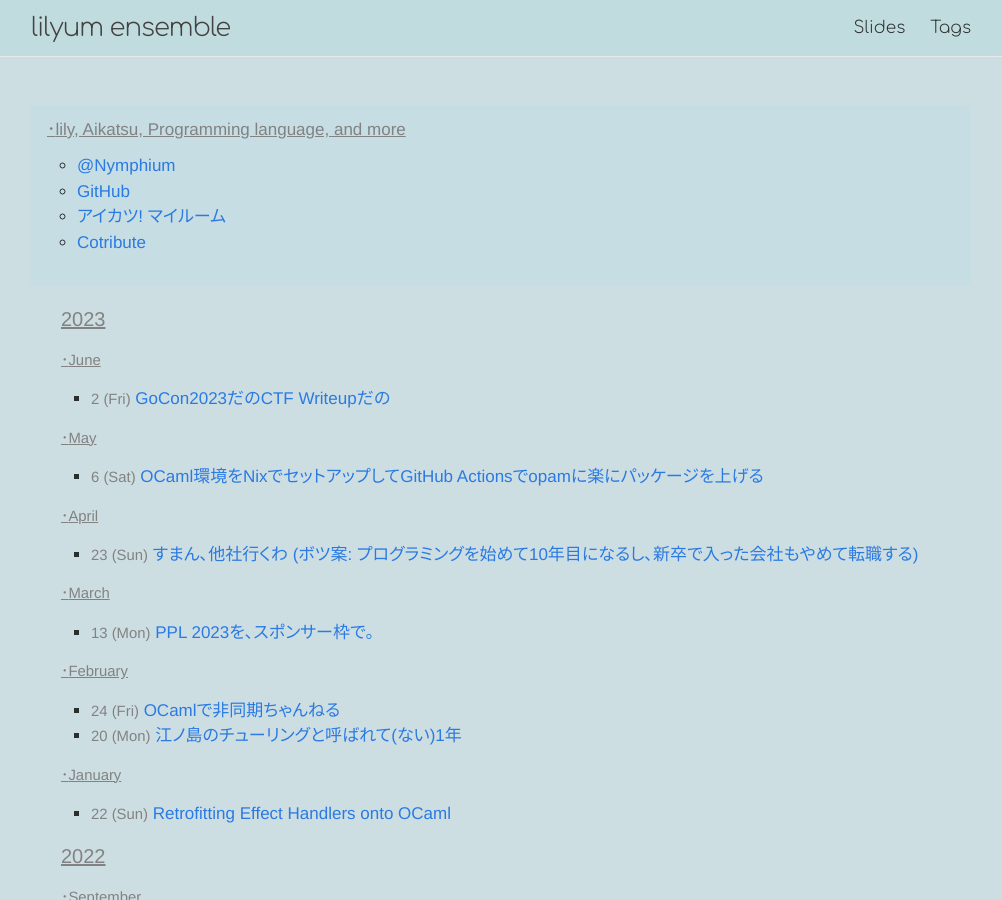
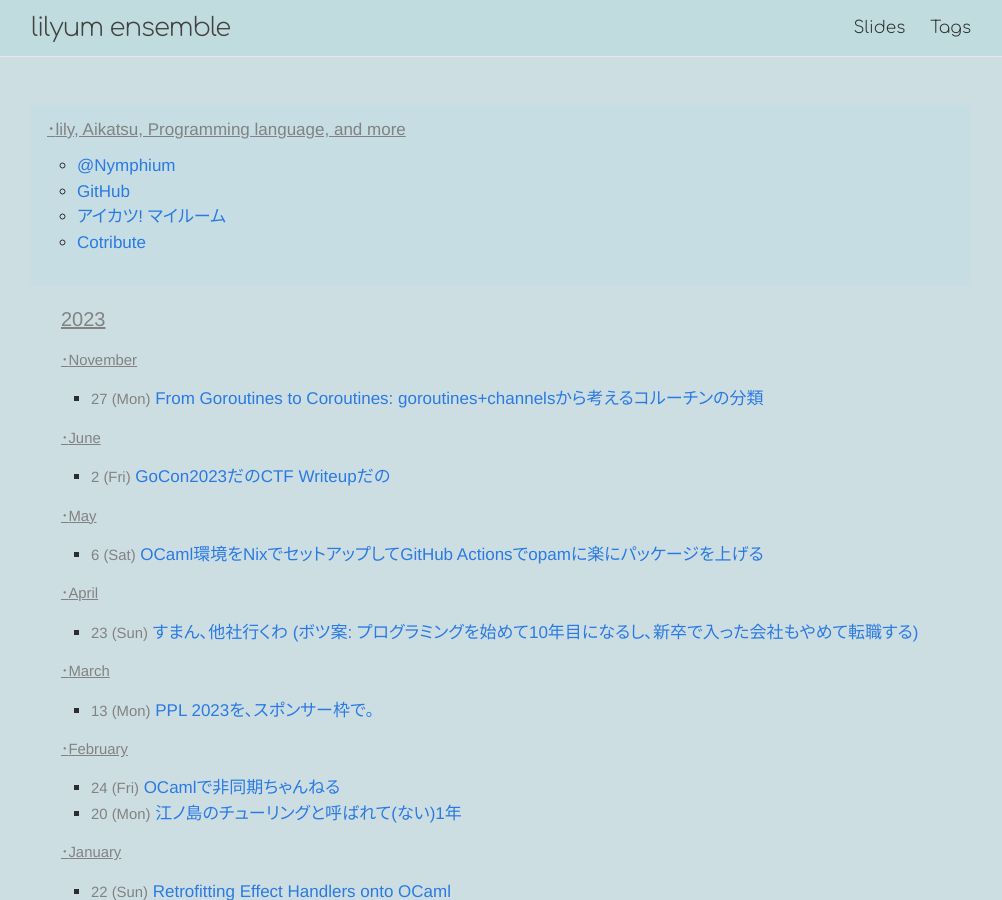
Before and after one commit to Nymphium/nymphium.github.io, a Jekyll site: the page built from index.html, in a window 1280 px wide and 900 px high. Shown: the whole window, without its empty margins (139-1141 px from the left). Built offline with Jekyll 4.4.1, drawn with Linux system fonts in a browser that asks for light colours; some web fonts are replaced; part of the change alters nothing that is shown.

````diff
--- a/_config.yml
+++ b/_config.yml
@@ -29,4 +29,5 @@ sass:
   style: compressed
 markdown: MyCustomProcessor
 encoding: "utf-8"
+future: true
 host: 0.0.0.0
--- a/_drafts/2023-09-18-go-algebraic-effects.md
+++ b/_posts/2023-11-27-go-algebraic-effects.md
@@ -1,8 +1,7 @@
 ---
 layout: post
 title: "From Goroutines to Coroutines: goroutines+channelsから考えるコルーチンの分類"
-tags: [Go, Algebraic Effects, effect system, coroutines]
-date: 2023-10-10
+tags: [Go, coroutines]
 ---
 
 <!--sectionize on-->
@@ -20,13 +19,10 @@ date: 2023-10-10
 
 
 # はじめに
-非同期プログラミングは現代のソフトウェア開発における中心的なテーマの一つであり､特にGo言語はこの領域において独特なアプローチを取っている｡
-Goの非同期処理の中心には､goroutinesとchannelsという二つの主要な概念が存在する｡
+非同期プログラミングは､現代のソフトウェア開発における中心的なテーマの一つである｡
+特にGo言語はこの領域において､goroutinesとchannelsという二つの機能を用いた独特なアプローチを取っている｡
 本稿では､これらGoの基礎的な要素と､より一般的な非同期プログラミングの概念であるcoroutinesとの関連性を考察する｡
 
-<!-- 本記事の考察による最終的な成果はコチラでone-shot algebraic effect handlersとなった: -->
-
-<!-- {% gh_repo Nymphium/eff.go %} -->
 
 # Goroutinesとchannels
 GoroutinesはGoにおける軽量スレッドの実装であり､独立したタスクの非同期実行を可能にするものである｡
@@ -139,7 +135,7 @@ console.log(str);
 | symmetric coroutines | goroutines+channels|
 |:-:|:-:|
 |スレッド | goroutine |
-|transfer | channel send/recv|
+|`transfer` | channel `send`/`recv`|
 
 </center>
 
@@ -261,27 +257,133 @@ Goroutine自体は値としての実態がないので､1回走らせてchannel
 最終的に呼ばれる`Transfer`に値を返すために､ラップされる関数の戻り値を`defer`でchannelに流し込む｡
 いろんな型が出たり入ったりするので`any`です[^4]｡
 
-# asymmetric stackless coroutinesとchannelsの管理
+# Asymmetric stackful coroutinesとcall stack
 
-    通信用のchannelの管理とasymmetric stacklessの関連性｡
-    実際の使用例や利点を示す｡
+よし､ではasymmetricにしていくぞ｡
+後述するが､asymmetric stackless coroutinesは**Goではエミュレートできない**｡
+ので､asymmetric stackful coroutinesを作っていく｡
 
-では今作ったsymmetric coroutinesをasymmetricにしていこう｡
-表[ref:tbl1]を見るにcallee-caller関係を作ればいいわけだから､いいわけですね｡
+表[ref:tbl2]にあるように､asymmetric coroutinesは呼び出しに親子関係がある｡
+`resume`が呼び出すcoroutineを指定できるのに対して､`yield`はリターンポイントを指定できず､呼び出し元の親に戻る｡
+つまり(ここで論理の飛躍)スタックが使えますね(図[ref:stackful])!
 
-# asymmetric stackful coroutinesとcall stackの関係
+<center>
+[label:stackful]
+![/pictures{{page.id}}/asym-stack.jpg](/pictures/{{ page.id }}/asym-stack.jpg)
+図[ref:stackful]. asymmetric stackful coroutinesのcall stackのわかりやすい図
+</center>
 
-    call stackをコルーチンにどのように適用するか｡
-    その結果としての動作や利益｡
+Gopherくんも感心してます｡
+Channelsはsend/recvを両方兼ねているので､sendするときにchannelをstackに突っ込んでrecvしつつgoroutineを遷移し､呼ばれた側がpopしてsendしてrecv側に戻る｡
+関数呼び出しのコールスタックのようなものを､channelのスタックで表現することになる｡
+難しいことを考えずにこのcall stackはグローバルに1つ持つようにしよう([ref:asym-go])｡
 
-# 結論
+```go :[label:asym-go][ref:asym-go]. asymmetric stackful coroutineの実装
+type stack []*T
 
-    goroutinesとchannelsからコルーチンの分類を理解する利点｡
-    Goとcoroutinesを使用する際のヒントや考慮点｡
+func (s *stack) push(t *T) {
+	*s = append(*s, t)
+}
+func (s *stack) pop() *T {
+	t := (*s)[len(*s)-1]
+	*s = (*s)[:len(*s)-1]
+	return t
+}
 
-# GoroutinesとChannels
+// global stack
+var s stack = make([]*T, 0)
+
+type T struct {
+	ch chan any
+}
+
+// これは同じ
+func New(f func(any) any) *T {
+	ch := make(chan any)
+	co := &T{ch}
+	go func() {
+		var res any
+		defer func() {
+			ch <- res
+		}()
+		res = f(<-ch)
+	}()
+	return co
+}
+
+// channelをpushして値を送って返ってくるのを待つ
+func (co *T) Resume(v any) any {
+	s.push(co)
+	co.ch <- v
+	return <-co.ch
+}
+
+// popして値を送り返してさらに値が来るのを待つ
+func Yield(v any) any {
+	ch := s.pop().ch
+	ch <- v
+	return <-ch
+}
+
+func main() {
+	var f1, f2 *T
+	f1 = New(func(mark any) any {
+		name := f2.Resume(nil)
+		fmt.Printf("hello, %s%s\n", name, mark)
+		return nil
+	})
+	f2 = New(func(any) any {
+		Yield("world")
+		return nil
+	})
+
+	f1.Resume("!")
+}
+
+// hello, world!
+```
+
+なんかいい感じじゃないですか｡
+図が良かったですね｡
+
+# Stacklessはギブ
+
+さて､stackless asymmetric coroutinesの話で締める｡
+改めて､stackless coroutinesはGoではエミュレートできない｡
+[label:tbl2]にまとめてあるとおり､stackless coroutinesは関数呼び出しをまたぐことができない｡
+
+Stackless asymmetric coroutinesの本質は､関数呼び出しをまたぐことができない､という制約にある｡
+"coroutineが関数呼び出しをまたぐ"とは､`resume`したcoroutineの中で関数を呼び出し､その中で`yield`する､というケースである｡
+これが"できない"とは､例えばJSのGeneratorsのように`function*`の中でしか`yield`が使えないという制約で表現される｡
+
+Goでは､このような関数呼び出しに制限を設ける方法がないため､stacklessnessを表現することは今のところ不可能である｡
+しかし､このstacklessnessは､coroutinesのcall stackを関数をまたいで管理しないことによるパフォーマンス向上というデザインチョイスや､coroutineごとに関数のコールスタックを管理できないというランタイムの制約を反映している(可能性がある)｡
+したがって､Goを初めとした特定の形の関数呼び出しを表現する機能の無い言語でstackless coroutinesを実装できないことを､そこまで悲観する必要はない[^5]｡
+
+# おわりに
+さて､今回はgoroutinesとchannelsを用いてcoroutinesの分類を実装サイドから考えてみた｡
+Symmetric coroutinesはgoroutinesとchannelsだけで概ねOKなのに対して､asymmetric coroutinesはcall stackを実装する必要があった｡
+このことは､表現力の階層がsymmetric coroutines =? goroutines+channels < asymmetric coroutines =? goroutines+channels+call stackのような関係になることを示唆している｡
+
+もうすこし真面目に実装したものがこちらにあります:
+
+{% gh_repo Nymphium/eff.go %}
+
+まあいつもの[Asymmetric stackful coroutinesがあればone-shot algebraic effectsが実装できる](https://nymphium.github.io/2018/12/09/asymmetric-coroutines%E3%81%AB%E3%82%88%E3%82%8Boneshot-algebraic-effects%E3%81%AE%E5%AE%9F%E8%A3%85.html)という話で､そのサブパーツとしてasymmetric coroutinesを実装した｡
+
+---
+
+ところでGoのchannelsの操作ってなんで単項演算子の`<-`と二項演算子の`<-`なんですかね｡
+さすがに人間の生産性を落とすために矢印の方向を揃えたとしか思えん､素直に｡
+
+ところでついでで昨日は私の誕生日でした｡
+とくに関係ないんですがほしいものリスト貼っときますね｡
+
+{% twicard "ほしいものリスト" https://www.amazon.co.jp/hz/wishlist/ls/ZOVWRPLLOMCI %}
+
 
 [^1]: <https://nymphium.github.io/2019/01/27/stackfulness-of-coroutines.html>
 [^2]: [fnref:1] の表を参照､修正
 [^3]: <https://developer.mozilla.org/en-US/docs/Web/JavaScript/Reference/Global_Objects/Generator>より引用､筆者によるコメント
 [^4]: Typed coroutinesをご所望の場合はこのあたりを参照のこと <https://link.springer.com/chapter/10.1007/978-3-642-22941-1_2> <https://arxiv.org/abs/2308.10548> けっこう大変そうではある｡
+[^5]: 例えばshift0/reset0のほうがshift/resetより表現力が高いように､Stacklessとstackfulで後者のほうが表現力が高い場合は悲観すべきだが､感覚としてそうでもなさそうなのと､今のところそういった話は聞かない｡ずっと気になっているので､知っている方は教えてください｡
````
Also changed, not shown: pictures/2023/11/27/go-algebraic-effects/asym-stack.jpg (added).
